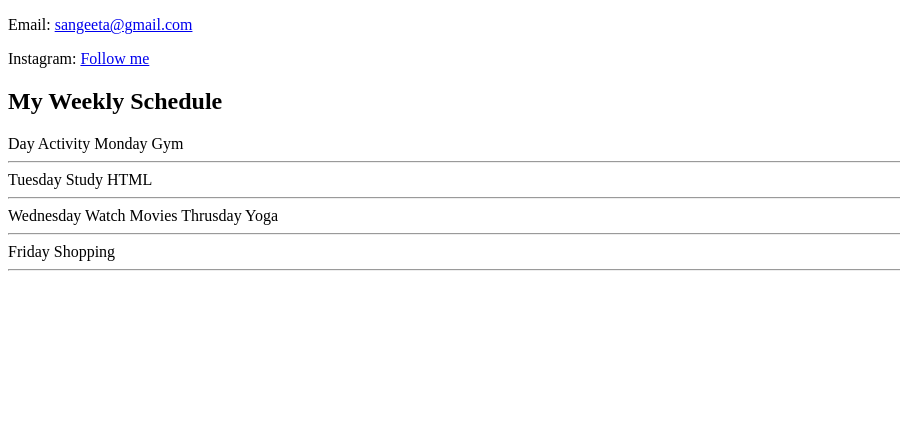
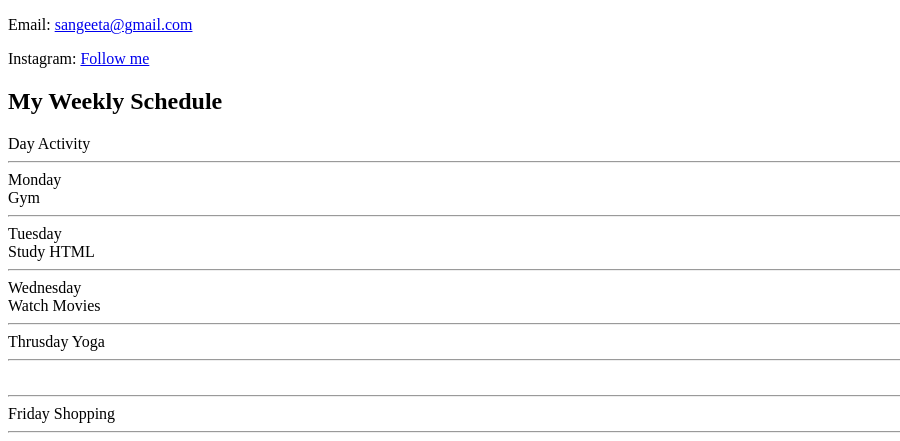
Before and after one commit to sangeeta1911/sangeeta1911, a plain HTML site: page june_month_learning/01_problem1.html in a window 1280 px wide. Shown: the part 416-857 px from the top of the page, without its empty margins (0-900 px from the left). Before the commit the page ends 800 px from the top, so only its background shows below. Drawn offline with Linux system fonts and the light colour scheme.

Commit message:
initial commit

```diff
--- a/june_month_learning/01_problem1.html
+++ b/june_month_learning/01_problem1.html
@@ -21,27 +21,36 @@
     <th>Day</th>
     <th>Activity</th>
   </tr>
+  <br>
+  <hr>
   <tr>
     <td>Monday</td>
+    <br>
     <td>Gym</td>
   </tr>
   <tr>
     <br>
     <hr>
     <td>Tuesday</td>
+    <br>
     <td>Study HTML</td>
 
   </tr>
   <br>
   <hr>
   <td>Wednesday</td>
+  <br>
     <td>Watch Movies</td>
     <tr>
+      <br>
+      <hr>
 <td> Thrusday</td>
 <td>Yoga </td>
 <br>
 <hr>
 <tr>
+  <br>
+  <hr>
   <td> Friday</td>
   <td>Shopping</td>
   <br>
```
